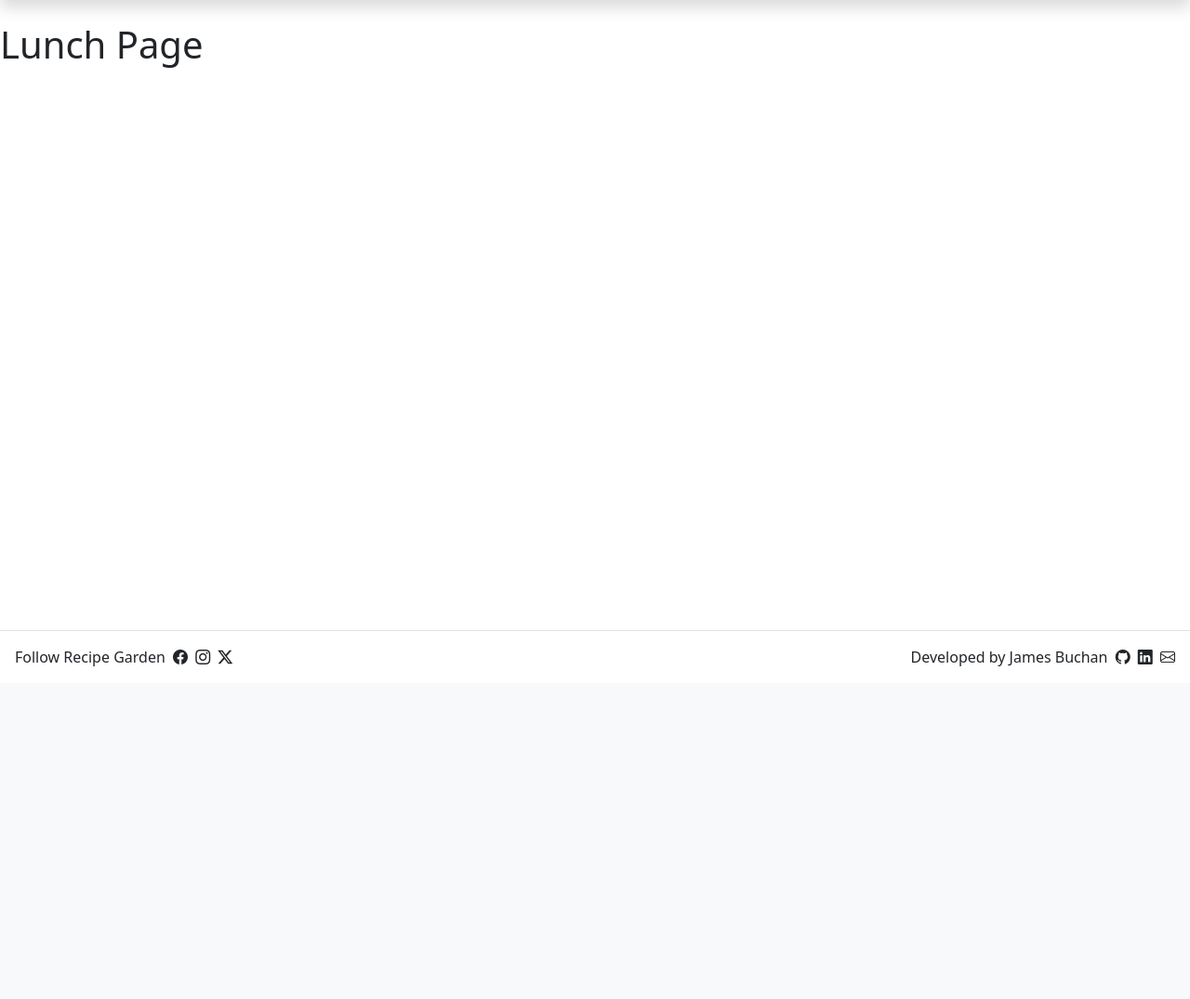
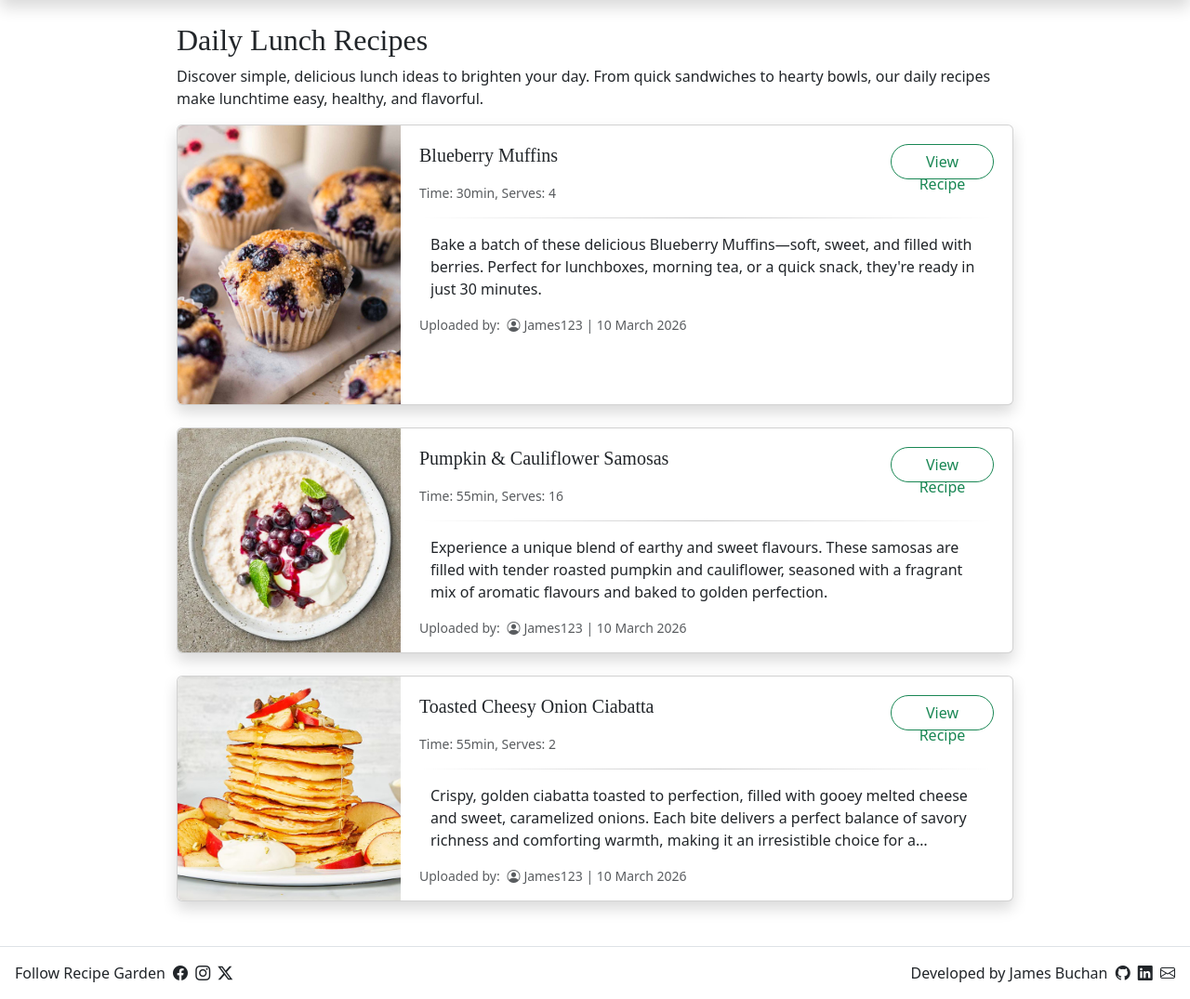
Before and after one commit to JamesB62/RecipeGarden, a Django app: page /lunch/ in a window 1280 px wide. Shown: the part 65-1140 px from the top of the page at 93% size. Before the commit the page ends 782 px from the top, so only its background shows below. Run offline with Django 5.2, Linux system fonts and the light colour scheme; some libraries are stand-ins or nearby versions; some web fonts are replaced.

Commit message:
Updated breakfast and lunch pages

```diff
--- a/recipeproject/recipeapp/apps.py
+++ b/recipeproject/recipeapp/apps.py
@@ -1,5 +1,4 @@
 from django.apps import AppConfig
-
 
 class RecipeappConfig(AppConfig):
     name = 'recipeapp'
--- a/recipeproject/recipeapp/templates/lunch.html
+++ b/recipeproject/recipeapp/templates/lunch.html
@@ -3,6 +3,77 @@
 {% block title %}Lunch{% endblock %}
 {% block content %}
 
-<h1>Lunch Page</h1>
+<!-- Daily Lunch Recipes Block -->
+<div class="d-flex flex-column align-items-center px-4">
+    <div style="width: 100%; max-width: 900px;" class="text-start">
+        <h2 class="fancy-subtitle">Daily Lunch Recipes</h2>
+        <p>
+            Discover simple, delicious lunch ideas to brighten your day.
+            From quick sandwiches to hearty bowls, our daily recipes make lunchtime easy, healthy, and flavorful.
+        </p>
+    </div>
+
+    <!-- Content Block Sits at Awkward Height -->
+    <!-- Recipe Cards -->
+    <div class="d-flex flex-column justify-content-center gap-4">
+
+        <!-- Card 1 -->
+        <div class="card shadow d-flex flex-row" style="max-width: 900px; width: 100%;">
+            <img src="{% static 'blueberry-muffins.jpg' %}" class="d-none d-md-flex rounded-start" alt="air-fryer-scones"
+                style="max-width: 240px; object-fit: cover;">
+            <div class="card-body d-flex flex-column">
+                <div class="d-flex align-items-top justify-content-between p-1">
+                    <h5 class="card-title fancy-subtitle">Blueberry Muffins</h5>
+                    <a href="{% url 'air-fryer-scones' %}" class="btn btn-outline-success rounded-pill ms-3" style="flex-shrink: 0; width: 111px; height: 38px;">View Recipe</a>
+                </div>
+                <small class="text-muted ps-1">Time: 30min, Serves: 4</small>
+                <hr class="gradient-divider">
+                <p class="card-text mx-3 mb-3 overflow-ellipsis">
+                    Bake a batch of these delicious Blueberry Muffins—soft, sweet, and filled with berries.
+                    Perfect for lunchboxes, morning tea, or a quick snack, they're ready in just 30 minutes.
+                </p>
+                <small class="text-muted ps-1">Uploaded by: <i class="bi bi-person-circle px-1"></i>James123 | 10 March 2026</small>
+            </div>
+        </div>
+
+        <!-- Card 2 -->
+        <div class="card shadow d-flex flex-row" style="max-width: 900px; width: 100%;">
+            <img src="{% static 'creamy-porridge-with-blueberries.jpg' %}" class="d-none d-md-flex rounded-start" alt="creamy-porridge-with-blueberries"
+                style="max-width: 240px; object-fit: cover;">
+            <div class="card-body d-flex flex-column">
+                <div class="d-flex align-items-top justify-content-between p-1">
+                    <h5 class="card-title fancy-subtitle">Pumpkin & Cauliflower Samosas</h5>
+                    <a href="/" class="btn btn-outline-success rounded-pill ms-3" style="flex-shrink: 0; width: 111px; height: 38px;">View Recipe</a>
+                </div>
+                <small class="text-muted ps-1">Time: 55min, Serves: 16</small>
+                <hr class="gradient-divider">
+                <p class="card-text mx-3 mb-3 overflow-ellipsis">
+                    Experience a unique blend of earthy and sweet flavours.
+                    These samosas are filled with tender roasted pumpkin and cauliflower, seasoned with a fragrant mix of aromatic flavours and baked to golden perfection.
+                </p>
+                <small class="text-muted ps-1">Uploaded by: <i class="bi bi-person-circle px-1"></i>James123 | 10 March 2026</small>
+            </div>
+        </div>
+
+        <!-- Card 3 -->
+        <div class="card shadow d-flex flex-row" style="max-width: 900px; width: 100%;">
+            <img src="{% static 'yoghurt-pancakes-with-cinnamon-apples.jpg' %}" class="d-none d-md-flex rounded-start" alt="yoghurt-pancakes-with-cinnamon-apples"
+                style="max-width: 240px; object-fit: cover;">
+            <div class="card-body d-flex flex-column">
+                <div class="d-flex align-items-top justify-content-between p-1">
+                    <h5 class="card-title fancy-subtitle">Toasted Cheesy Onion Ciabatta</h5>
+                    <a href="/" class="btn btn-outline-success rounded-pill ms-3" style="flex-shrink: 0; width: 111px; height: 38px;">View Recipe</a>
+                </div>
+                <small class="text-muted ps-1">Time: 55min, Serves: 2</small>
+                <hr class="gradient-divider">
+                <p class="card-text mx-3 mb-3 overflow-ellipsis">
+                    Crispy, golden ciabatta toasted to perfection, filled with gooey melted cheese and sweet, caramelized onions.
+                    Each bite delivers a perfect balance of savory richness and comforting warmth, making it an irresistible choice for a satisfying lunch or snack.
+                </p>
+                <small class="text-muted ps-1">Uploaded by: <i class="bi bi-person-circle px-1"></i>James123 | 10 March 2026</small>
+            </div>
+        </div>
+    </div>
+</div>
 
 {% endblock %}
--- a/recipeproject/recipeapp/templates/recipes/air-fryer-scones.html
+++ b/recipeproject/recipeapp/templates/recipes/air-fryer-scones.html
@@ -1,6 +1,6 @@
 {% extends "base.html" %}
 {% load static %}
-{% block title %}Air Fryer Scons{% endblock %}
+{% block title %}Air Fryer Scones{% endblock %}
 {% block content %}
 
 <h2 class="fancy-subtitle">Air Fryer Scones</h2>
--- a/recipeproject/recipeapp/templates/registration/login.html
+++ b/recipeproject/recipeapp/templates/registration/login.html
@@ -11,7 +11,7 @@
         <hr class="gradient-divider">
 
         <!-- Login Form -->
-        <form class="d-flex flex-column gap-3 mt-3" method="post">
+        <form class="d-flex flex-column gap-3 mt-3" method="post" action="{% url 'login' %}">
             {% csrf_token %}
 
             <!-- Input Fields -->
@@ -21,7 +21,9 @@
             <!-- Doesn't Work -->
             <!-- Error Message -->
             {% if error %}
-                <small class="text-danger">{{ error }}</small>
+                <div class="text-danger">
+                    {{ error }}
+                </div>
             {% endif %}
 
             <!-- Submit Button & Additional Links -->
--- a/recipeproject/recipeapp/urls.py
+++ b/recipeproject/recipeapp/urls.py
@@ -7,6 +7,8 @@ urlpatterns = [
     path('lunch/', views.lunch, name='lunch'),
     path('dinner/', views.dinner, name='dinner'),
     path('register/', views.register_view, name='register'),
-    path('login/', views.login_view, name='login'),
+    path('registration/login/', views.login_view, name='login'),
     path('air-fryer-scones/', views.airFryerScones, name='air-fryer-scones'),
+    path('creamy-porridge/', views.creamyPorridge, name='creamy-porridge'),
+    path('yoghurt-pancakes/', views.yoghurtPancakes, name='yoghurt-pancakes'),
 ]
--- a/recipeproject/recipeapp/views.py
+++ b/recipeproject/recipeapp/views.py
@@ -1,10 +1,8 @@
 from django.shortcuts import render, redirect
 from .forms import RegisterForm
 from django.contrib.auth import authenticate, login
-# from django.contrib import messages
 
-# Create your views here.
-
+# Core Pages
 def home(request):
     return render(request, "home.html")
 
@@ -17,6 +15,17 @@ def lunch(request):
 def dinner(request):
     return render(request, "dinner.html")
 
+# Recipe Pages
+def airFryerScones(request):
+    return render(request, "recipes/air-fryer-scones.html")
+
+def creamyPorridge(request):
+    return render(request, "recipes/creamy-porridge.html")
+
+def yoghurtPancakes(request):
+    return render(request, "recipes/yoghurt-pancakes.html")
+
+# User Authentication Forms
 def register_view(request):
     if request.method == "POST":
         form = RegisterForm(request.POST)
@@ -39,9 +48,6 @@ def login_view(request):
             login(request, user)
             return redirect("home")
         else:
-            error = "Invalid username or password"
+            error = 'Invalid username or password'
 
     return render(request, "registration/login.html", {"error": error})
-
-def airFryerScones(request):
-    return render(request, "recipes/air-fryer-scones.html")
```
Also changed, not shown: recipeproject/recipeapp/templates/breakfast.html (+13 -25 lines), recipeproject/recipeapp/templates/recipes/creamy-porridge.html (added, +8 -0 lines), recipeproject/recipeapp/templates/recipes/yoghurt-pancakes.html (added, +8 -0 lines).
